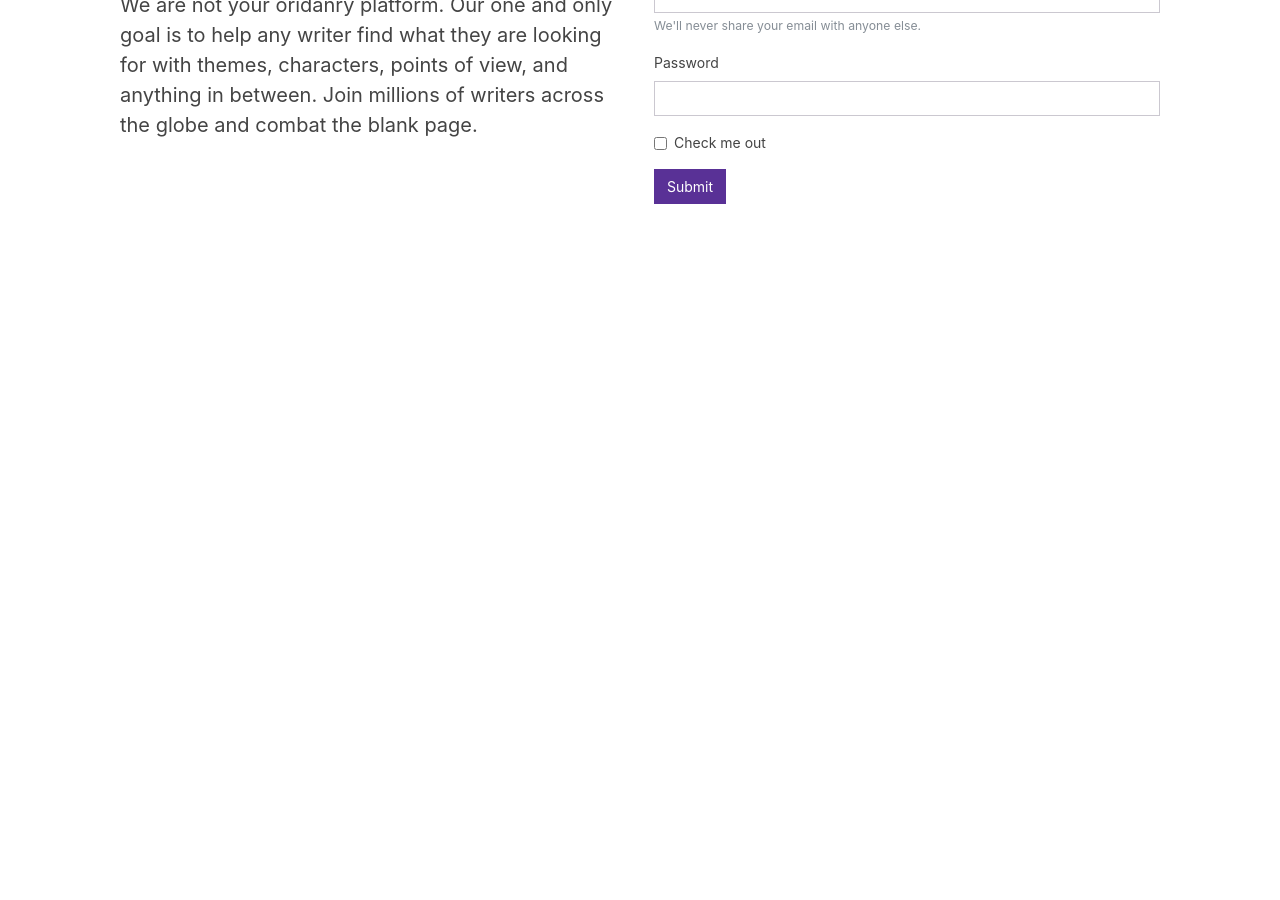
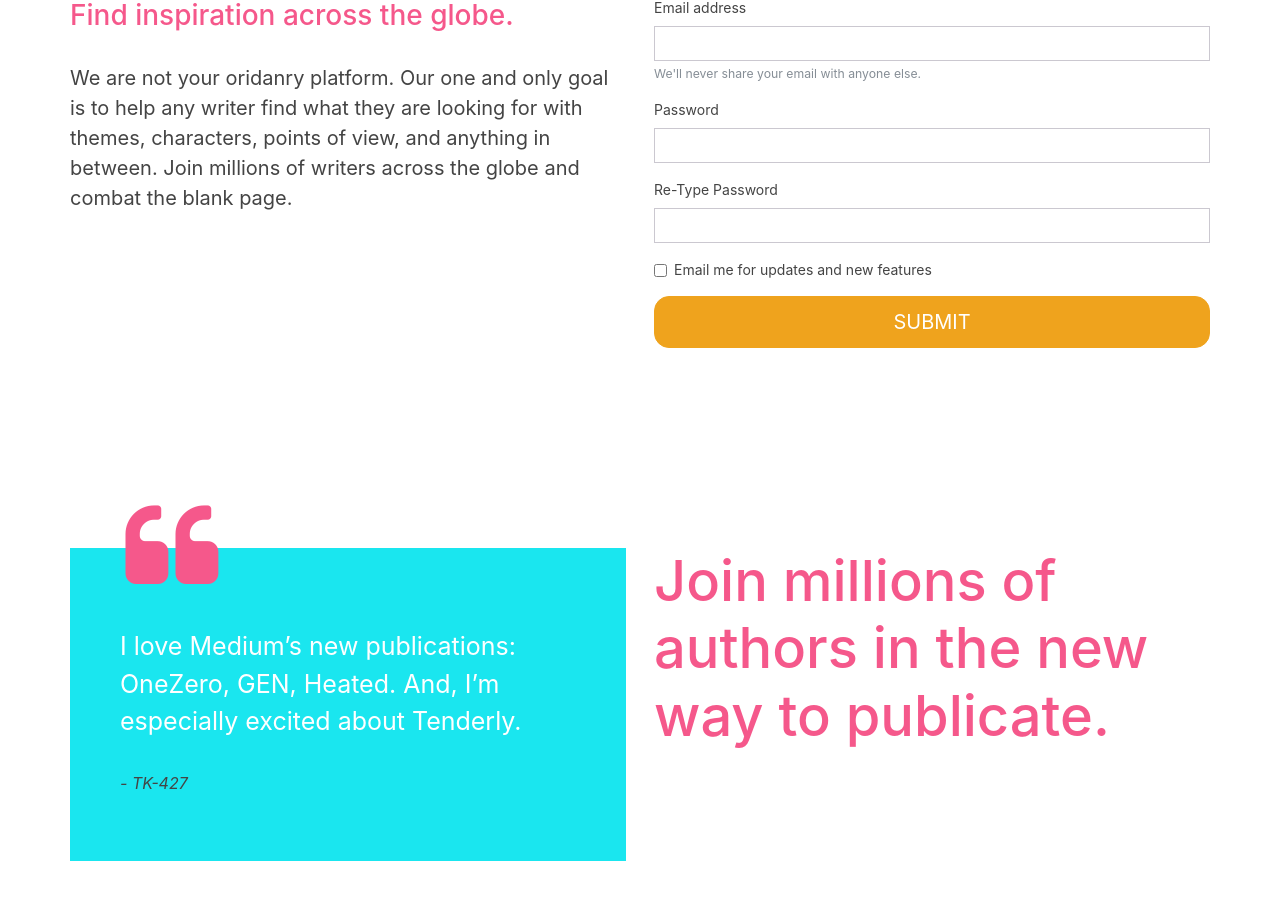
Before and after one commit to schmidgallm/dreamer_reactapp, a React (Create React App) app: page / in a window 1280 px wide. Shown: the part 1060-1960 px from the top of the page. Before the commit the page ends 1314 px from the top, so only its background shows below. Built offline with nearby package versions, Linux system fonts and the light colour scheme.

Commit message:
init font awesome, section 1 form finish, init section 2 and quotes config

```diff
--- a/public/index.html
+++ b/public/index.html
@@ -15,6 +15,10 @@
       user's mobile device or desktop. See https://developers.google.com/web/fundamentals/web-app-manifest/
     -->
     <link rel="manifest" href="%PUBLIC_URL%/manifest.json" />
+    <link
+      rel="stylesheet"
+      href="https://stackpath.bootstrapcdn.com/font-awesome/4.7.0/css/font-awesome.min.css"
+    />
     <link
       rel="stylesheet"
       href="https://cdnjs.cloudflare.com/ajax/libs/animate.css/3.7.2/animate.css"
--- a/src/components/Landing/Landing.css
+++ b/src/components/Landing/Landing.css
@@ -86,15 +86,28 @@ SECTIONS
   display: grid;
   grid-template-columns: repeat(2, 1fr);
   grid-gap: 2em;
-  padding: 50px;
+  padding: 50px 0;
 }
 
 .section-text h2 {
   color: #f5588b;
 }
 
+.section h3 {
+  color: #1ae6ef;
+}
+
 .section-text p {
   font-size: 20px;
+}
+
+.section button {
+  display: block;
+  width: 100%;
+  border-radius: 15px;
+  padding: 10px 20px;
+  font-size: 20px;
+  text-transform: uppercase;
 }
 
 /* SECTION 1 */
@@ -104,3 +117,38 @@ SECTIONS
   justify-content: center;
   align-items: center;
 }
+
+/* SECTION 2 */
+
+.section-2 {
+  margin-top: 100px;
+  position: relative;
+}
+
+.section-2-text h2 {
+  font-size: 3.5rem;
+}
+
+.section-2 .quotes {
+  background-color: #1ae6ef;
+  padding: 50px;
+  position: relative;
+}
+
+.quotes .quote {
+  font-size: 25px;
+  color: #fff;
+}
+
+.quotes .author {
+  font-style: italic;
+}
+
+.section-2 .quotes span {
+  position: absolute;
+  top: 0;
+  left: 10%;
+  margin-top: -75px;
+  font-size: 100px;
+  color: #f5588b;
+}
--- a/src/components/Landing/Landing.js
+++ b/src/components/Landing/Landing.js
@@ -1,9 +1,12 @@
 import React, { Fragment } from 'react';
 import './Landing.css';
+import quotes from '../../config/quotes';
 
 const Landing = () => {
   return (
     <Fragment>
+      {console.log(quotes)}
+      {/* Header */}
       <div className='header'>
         <div className='header-text'>
           <h1>
@@ -16,6 +19,8 @@ const Landing = () => {
         <div className='circle circle-1'></div>
         <div className='circle circle-2'></div>
       </div>
+
+      {/* Section 1 */}
       <div className='section section-1 container'>
         <div className='section-text section-1-text'>
           <h2>Find inspiration across the globe.</h2>
@@ -27,10 +32,19 @@ const Landing = () => {
           </p>
         </div>
         <div className='section-cta section-1-cta'>
-          <p>Sing up and start writing!</p>
+          <h3>Sign up and start writing!</h3>
           <form>
             <div className='form-group'>
-              <label for='exampleInputEmail1'>Email address</label>
+              <label htmlFor='username'>User Name</label>
+              <input
+                type='text'
+                className='form-control'
+                id='user'
+                aria-describedby='name'
+              />
+            </div>
+            <div className='form-group'>
+              <label htmlFor='exampleInputEmail1'>Email address</label>
               <input
                 type='email'
                 className='form-control'
@@ -42,12 +56,12 @@ const Landing = () => {
               </small>
             </div>
             <div className='form-group'>
-              <label for='exampleInputPassword1'>Password</label>
-              <input
-                type='password'
-                className='form-control'
-                id='exampleInputPassword1'
-              />
+              <label htmlFor='password1'>Password</label>
+              <input type='password' className='form-control' id='password1' />
+            </div>
+            <div className='form-group'>
+              <label htmlFor='password2'>Re-Type Password</label>
+              <input type='password' className='form-control' id='password2' />
             </div>
             <div className='form-group form-check'>
               <input
@@ -55,14 +69,32 @@ const Landing = () => {
                 className='form-check-input'
                 id='exampleCheck1'
               />
-              <label className='form-check-label' for='exampleCheck1'>
-                Check me out
+              <label className='form-check-label' htmlFor='exampleCheck1'>
+                Email me for updates and new features
               </label>
             </div>
-            <button type='submit' className='btn btn-primary'>
+            <button type='submit' className='btn btn-warning'>
               Submit
             </button>
           </form>
+        </div>
+      </div>
+
+      {/* Section 2 */}
+      <div className='section section-2 container'>
+        <div className='quotes'>
+          <span>
+            <i className='fa fa-quote-left'></i>
+          </span>
+          <p className='quote'>
+            {quotes[Math.floor(Math.random() * quotes.length)].quote}
+          </p>
+          <p className='author'>
+            - {quotes[Math.floor(Math.random() * quotes.length)].author}
+          </p>
+        </div>
+        <div className='section-text section-2-text'>
+          <h2>Join millions of authors in the new way to publicate.</h2>
         </div>
       </div>
     </Fragment>
--- /dev/null
+++ b/src/config/quotes.js
@@ -0,0 +1,28 @@
+const quotes = [
+  {
+    quote:
+      'In a web full of pseudo thought-leaders, Medium is the one place that I can reliably come to and be better informed in the easiest way possible of the things that matter to me.',
+    author: 'Luke Skywalker'
+  },
+  {
+    quote:
+      'Do yourself a favor and start browsing Medium for high quality articles on just about ANY topic. Get those mental gears turning!',
+    author: 'Darth Vader'
+  },
+  {
+    quote:
+      'Medium is trying to shift the paradigm. They’re catering to those looking for fresh, new, authentic voices. I believe wholeheartedly in their mission.',
+    author: 'Obi-Wan Kenobi'
+  },
+  {
+    quote: 'Medium is truly where ideas are born, shared, and spread.',
+    author: 'TK-427'
+  },
+  {
+    quote:
+      'I love Medium’s new publications: OneZero, GEN, Heated. And, I’m especially excited about Tenderly.',
+    author: 'Han Solo'
+  }
+];
+
+export default quotes;
```
